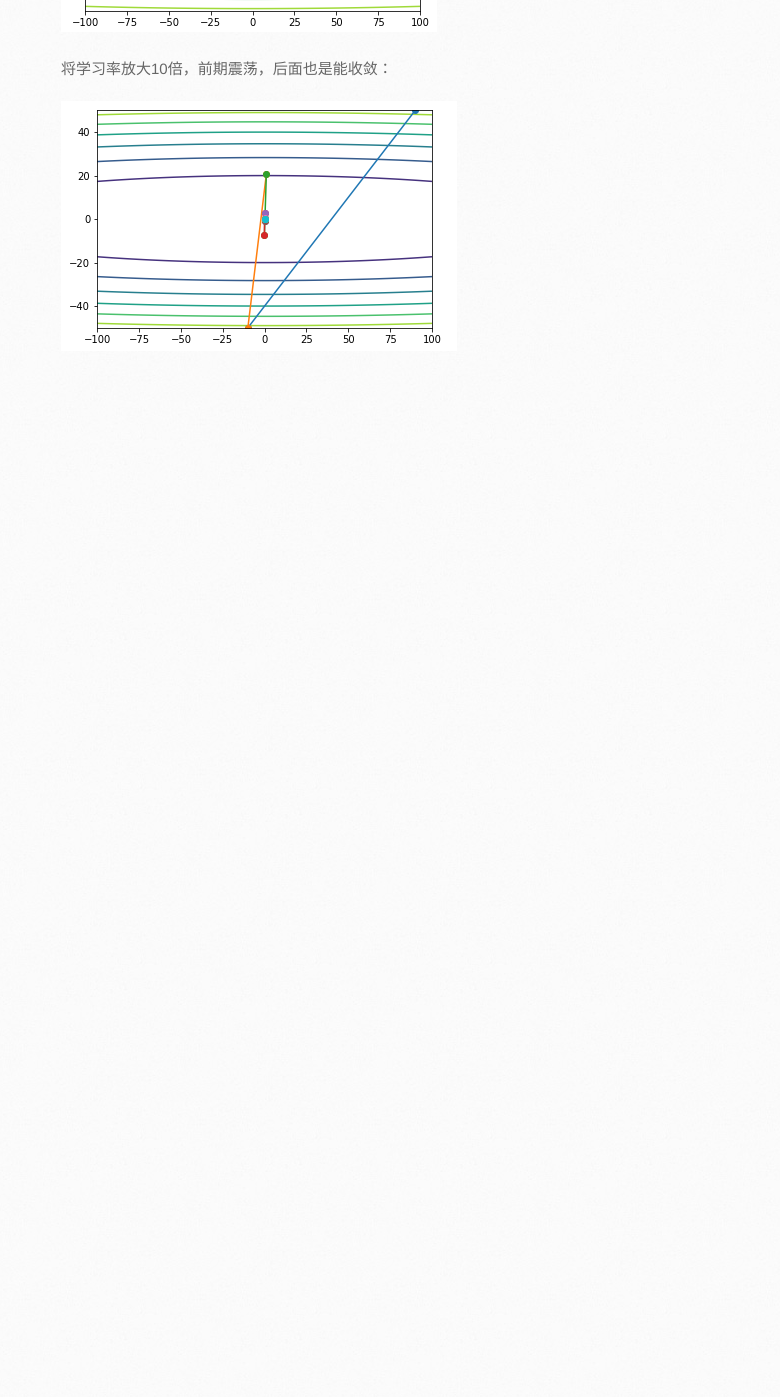
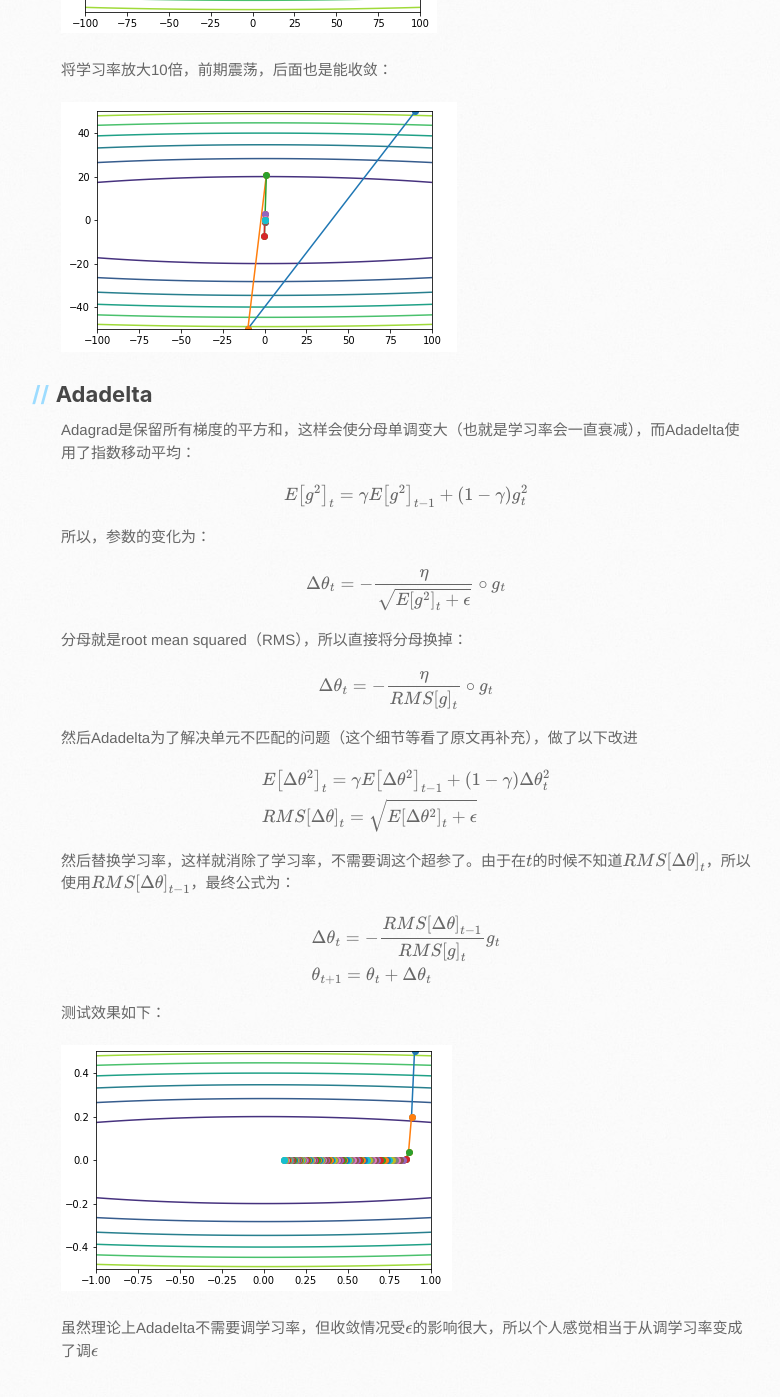
Before and after one commit to hahadsg/hahadsg.github.io, a Jekyll site: the page built from MachineLearning/deep_learning/gradient_descent.md, in a window 1280 px wide and 1400 px high, scrolled down 3013 px. Shown: the top 1397 px of the window, without its empty margins (109-889 px from the left). Built offline with Jekyll 4.4.1, drawn with Linux system fonts in a browser that asks for light colours; our own code applies the rules of GitHub Pages for plain Markdown files; formulas are drawn with MathJax 3; the repository's description, which GitHub fills in, is left out; before the commit the page ends 3413 px from its top, so only the background shows below that.

Commit message:
update ML/DL/GD

```diff
--- a/MachineLearning/deep_learning/gradient_descent.md
+++ b/MachineLearning/deep_learning/gradient_descent.md
@@ -77,7 +77,7 @@ NAG可以理解为提前预估参数的下个位置大概在哪里，预估的
 
 测试效果如下：
 
-![](./assets/gradient_descent/test_momentum.png)
+![](./assets/gradient_descent/test_NAG.png)
 
 ## Adagrad
 
@@ -97,3 +97,41 @@ $$
 将学习率放大10倍，前期震荡，后面也是能收敛：
 
 ![](./assets/gradient_descent/test_adagrad_lrx10.png)
+
+## Adadelta
+
+Adagrad是保留所有梯度的平方和，这样会使分母单调变大（也就是学习率会一直衰减），而Adadelta使用了指数移动平均：
+
+$$E\left[ g^2 \right]_t = \gamma E\left[ g^2 \right]_{t-1} + (1-\gamma)g_t^2$$
+
+所以，参数的变化为：
+
+$$\Delta\theta_t = - \frac{\eta}{\sqrt{E\left[ g^2 \right]_t + \epsilon}} \circ g_t$$
+
+分母就是root mean squared（RMS），所以直接将分母换掉：
+
+$$\Delta\theta_t = - \frac{\eta}{RMS\left[ g \right]_t} \circ g_t$$
+
+然后Adadelta为了解决单元不匹配的问题（这个细节等看了原文再补充），做了以下改进
+
+$$
+\begin{align}
+&E\left[\Delta\theta^2\right]_t = \gamma E\left[\Delta\theta^2\right]_{t-1} + (1-\gamma)\Delta\theta^2_t \\
+&RMS\left[\Delta\theta\right]_t = \sqrt{E\left[\Delta\theta^2\right]_t + \epsilon} \\
+\end{align}
+$$
+
+然后替换学习率，这样就消除了学习率，不需要调这个超参了。由于在$$t$$的时候不知道$$RMS\left[\Delta\theta\right]_t$$，所以使用$$RMS\left[\Delta\theta\right]_{t-1}$$，最终公式为：
+
+$$
+\begin{align}
+&\Delta\theta_t = -\frac{RMS\left[\Delta\theta\right]_{t-1}}{RMS\left[g\right]_t} g_t \\
+&\theta_{t+1} = \theta_t + \Delta\theta_t \\
+\end{align}
+$$
+
+测试效果如下：
+
+![](./assets/gradient_descent/test_adadelta.png)
+
+虽然理论上Adadelta不需要调学习率，但收敛情况受$$\epsilon$$的影响很大，所以个人感觉相当于从调学习率变成了调$$\epsilon$$
```
Also changed, not shown: MachineLearning/deep_learning/assets/gradient_descent/test_adadelta.png (added).
